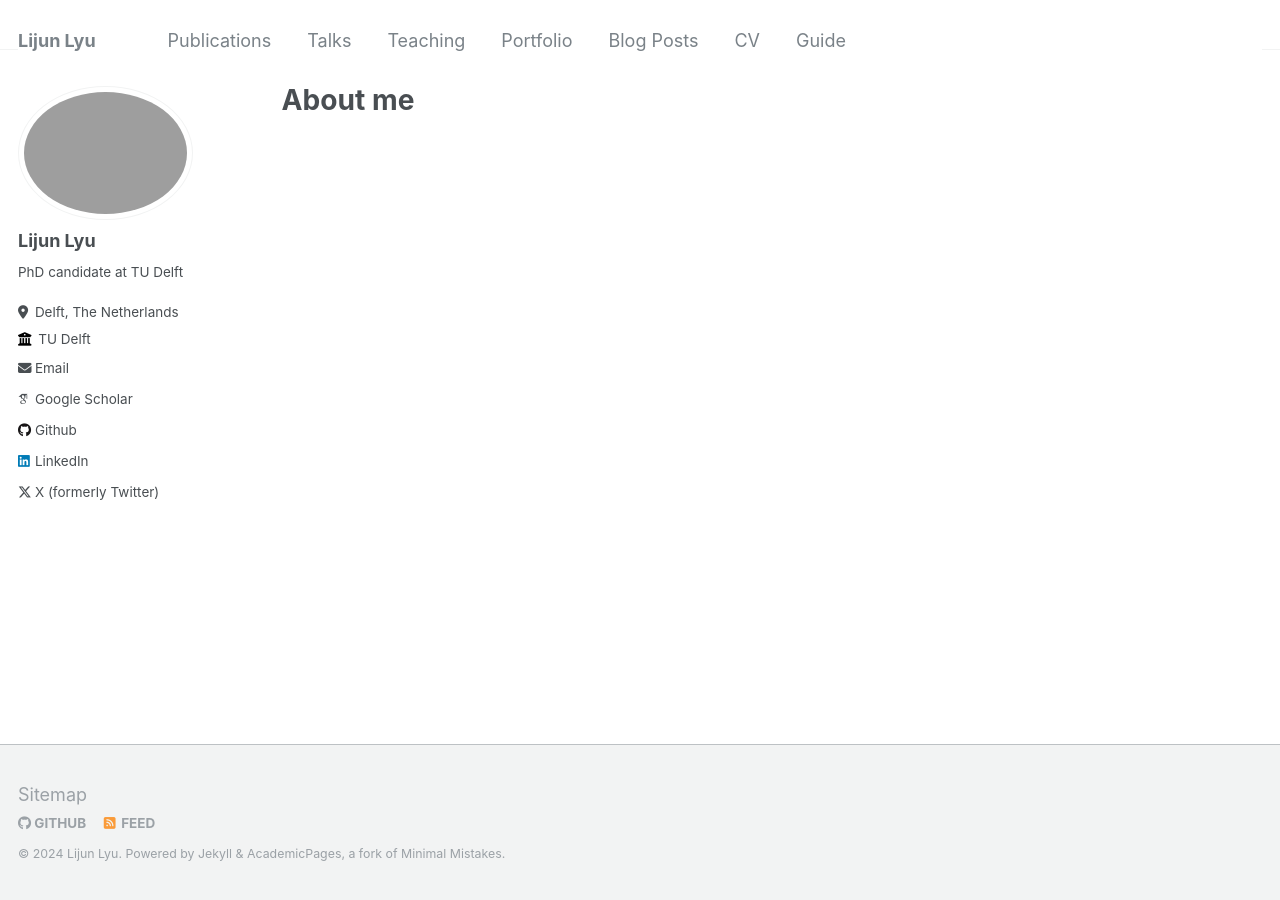
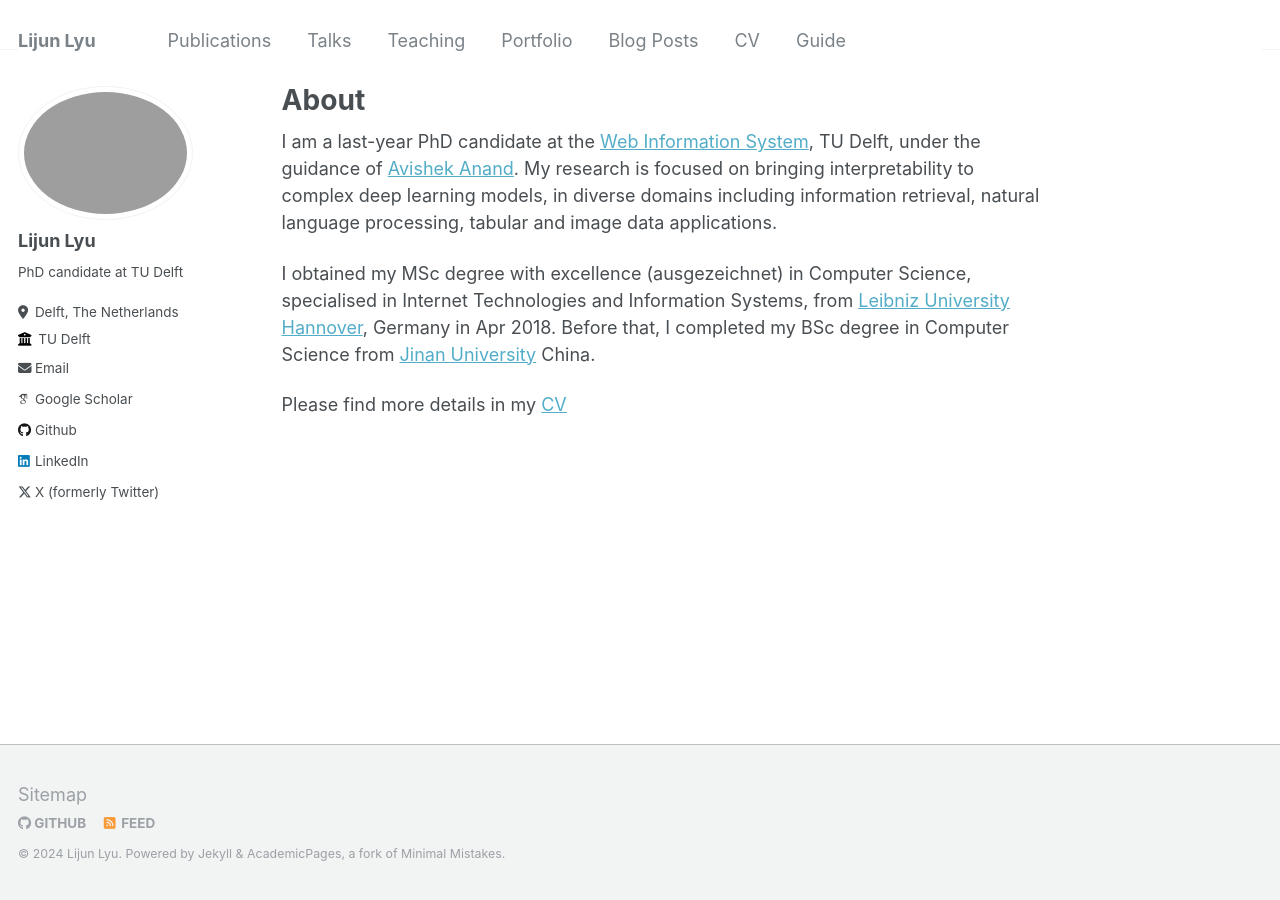
Before and after one commit to GarfieldLyu/GarfieldLyu.github.io, a Jekyll site: the page built from _pages/about.md, in a window 1280 px wide. Built offline with Jekyll 4.4.1, drawn with Linux system fonts in a browser that asks for light colours; some web fonts are replaced; part of the change alters nothing that is shown.

Commit message:
update more.

```diff
--- a/_config.yml
+++ b/_config.yml
@@ -21,7 +21,7 @@ repository               : "GarfieldLyu/GarfieldLyu.github.io"
 #               Additional customization can be done by editing /_includes/author-profile.html
 author:
   # Biographic information
-  avatar           : "LijunLyu.jpg"
+  avatar           : "Lijun_Lyu.jpg"
   name             : "Lijun Lyu"
   pronouns         : # example: "she/her"
   bio              : "PhD candidate at TU Delft"
@@ -223,40 +223,40 @@ defaults:
       layout: single
       author_profile: true
   # _teaching
-  - scope:
-      path: ""
-      type: teaching
-    values:
-      layout: single
-      author_profile: true
-      share: true
-      comments: true
+  #- scope:
+  #    path: ""
+  #    type: teaching
+  #  values:
+  #    layout: single
+  #    author_profile: true
+  #    share: true
+  #    comments: true
   # _publications
-  - scope:
-      path: ""
-      type: publications
-    values:
-      layout: single
-      author_profile: true
-      share: true
-      comments: true
+  #- scope:
+  #    path: ""
+  #    type: publications
+  #  values:
+  #    layout: single
+  #    author_profile: true
+  #    share: true
+  #    comments: true
   # _portfolio
-  - scope:
-      path: ""
-      type: portfolio
-    values:
-      layout: single
-      author_profile: true
-      share: true
-      comment: true
+  #- scope:
+  #    path: ""
+  #    type: portfolio
+  #  values:
+  #    layout: single
+  #    author_profile: true
+  #    share: true
+  #    comment: true
   # _talks
-  - scope:
-      path: ""
-      type: talks
-    values:
-      layout: talk
-      author_profile: true
-      share: true
+  #- scope:
+  #    path: ""
+  #    type: talks
+  #  values:
+  #    layout: talk
+  #    author_profile: true
+  #    share: true
 
 
 # Sass/SCSS
--- a/_pages/about.md
+++ b/_pages/about.md
@@ -1,8 +1,14 @@
 ---
 permalink: /
-title: About me
+title: About
 author_profile: true
 redirect_from:
   - /about/
   - /about.html
 ---
+
+I am a last-year PhD candidate at the [Web Information System](https://www.wis.ewi.tudelft.nl), TU Delft, under the guidance of [Avishek Anand](https://www.avishekanand.com). My research is focused on bringing interpretability to complex deep learning models, in diverse domains including information retrieval, natural language processing, tabular and image data applications.
+
+I obtained my MSc degree with excellence (ausgezeichnet) in Computer Science, specialised in Internet Technologies and Information Systems, from [Leibniz University Hannover](https://www.uni-hannover.de/de/), Germany in Apr 2018. Before that, I completed my BSc degree in Computer Science from [Jinan University](https://english.jnu.edu.cn) China.
+
+Please find more details in my [CV]()
```
